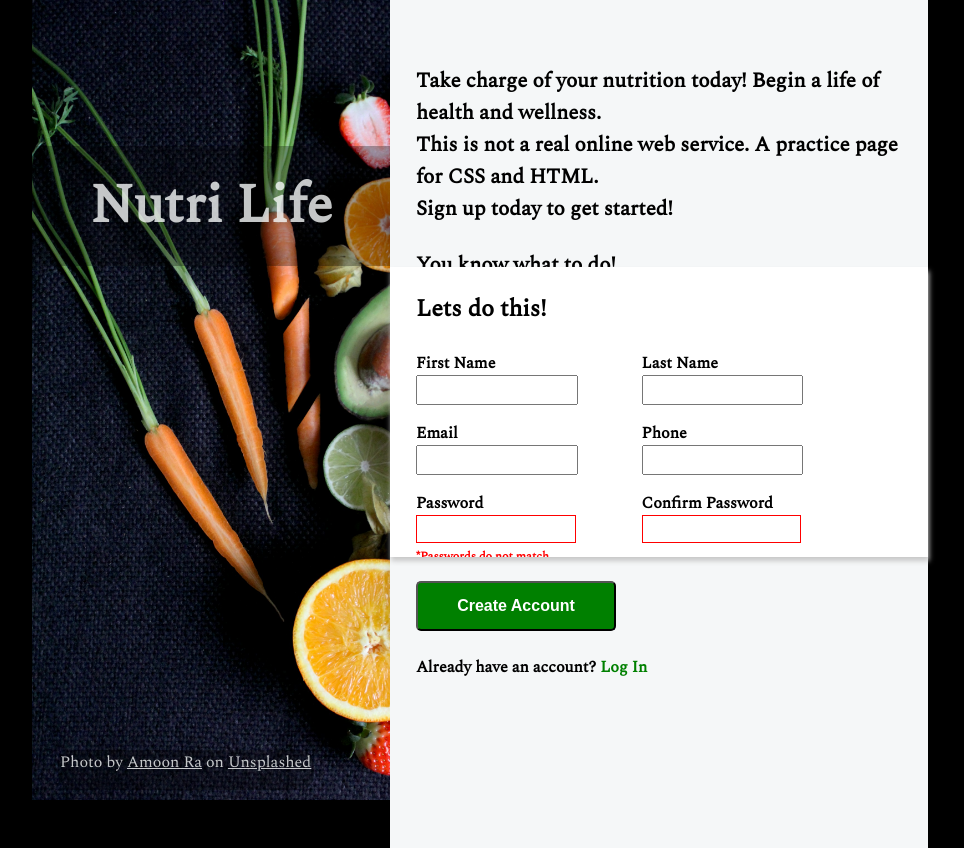
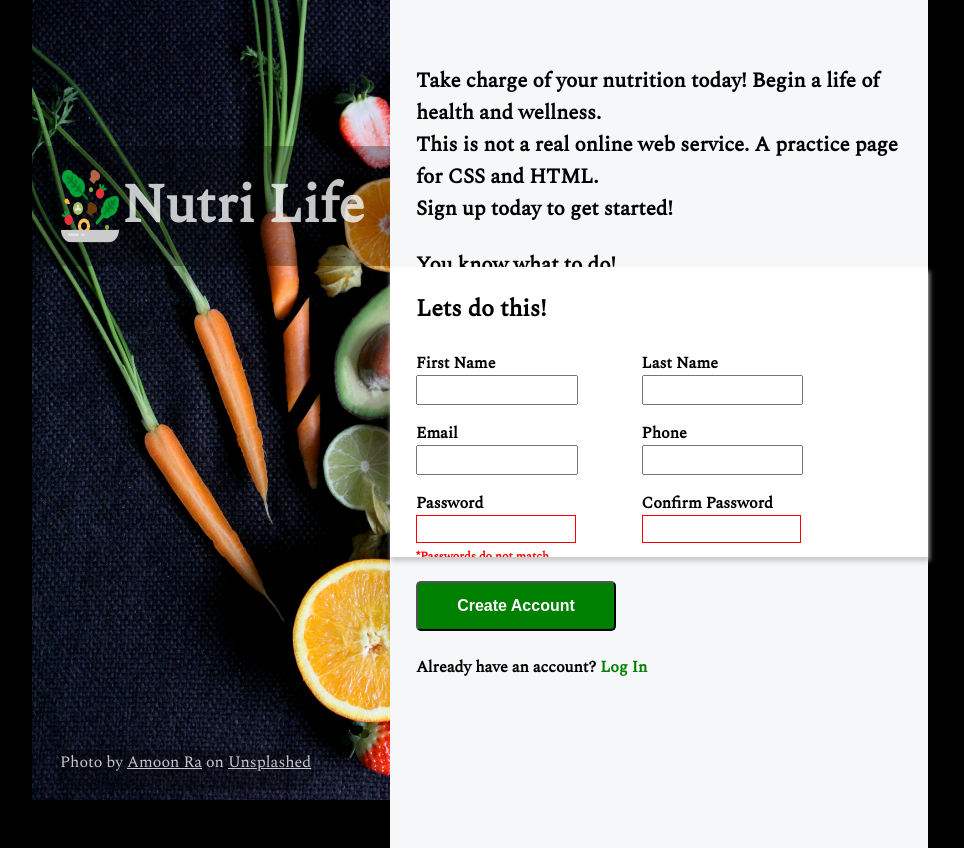
Before and after one commit to haukenpy/sign-up-form, a plain HTML site: page index.html in a window 1280 px wide. Shown: the whole page, without its empty margins (160-1124 px from the left). Drawn offline with Linux system fonts and the light colour scheme.

Commit message:
Added logo

```diff
--- a/index.html
+++ b/index.html
@@ -9,6 +9,7 @@
 <body>
     <div class="image-container">
         <div class="title-container">
+            <img src="images/logo.png" alt="logo">
             <h1> Nutri Life </h1>
         </div>
         <div class="footer">
--- a/styles.css
+++ b/styles.css
@@ -51,6 +51,11 @@ input:valid + span::before {
 a {
     text-decoration: none;
     color: green;
+}
+
+img {
+    height: 10vh;
+    width: 5vw;
 }
 
 body {
```
Also changed, not shown: images/logo.png (added).
